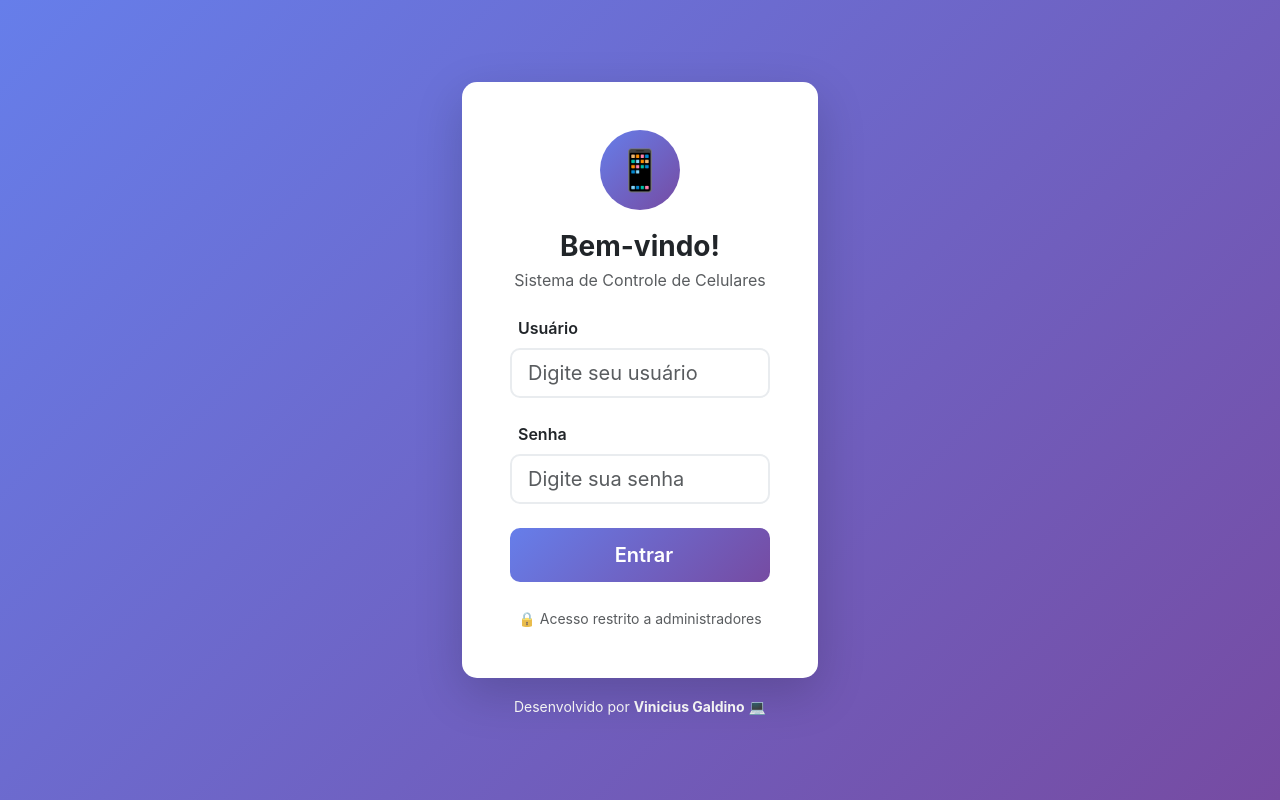
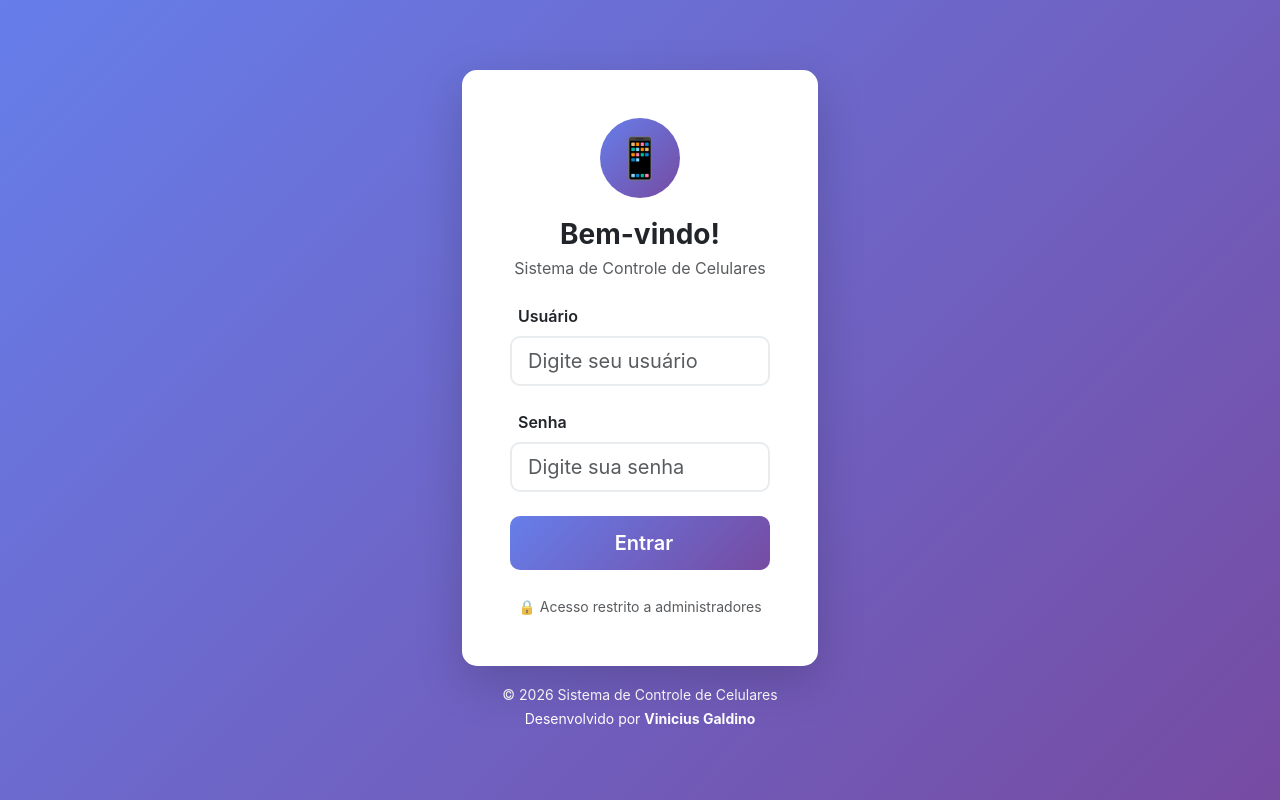
Before and after one commit to vgnzo/Sistema-controle-celulares, a React (Create React App) app in the folder frontend/: page / in a window 1280 px wide. Built offline with nearby package versions, Linux system fonts and the light colour scheme.

Commit message:
feat: Adicionar créditos no rodapé do login

```diff
--- a/frontend/src/pages/Login.js
+++ b/frontend/src/pages/Login.js
@@ -148,11 +148,15 @@ setErro('');
               </div>
             </div>
 
-           {/* Rodapé */}
-      <div div className="text-center mt-3">
-    <small className="text-white">
-    Desenvolvido por <strong>Vinicius Galdino</strong> 💻
-    </small>
+        {/* Rodapé */}
+<div className="text-center mt-3">
+      <small className="text-white">
+      © 2026 Sistema de Controle de Celulares
+       </small>
+        <br />
+        <small className="text-white">
+      Desenvolvido por <strong>Vinicius Galdino</strong>
+   </small>
       </div>
           </div>
         </div>
```
